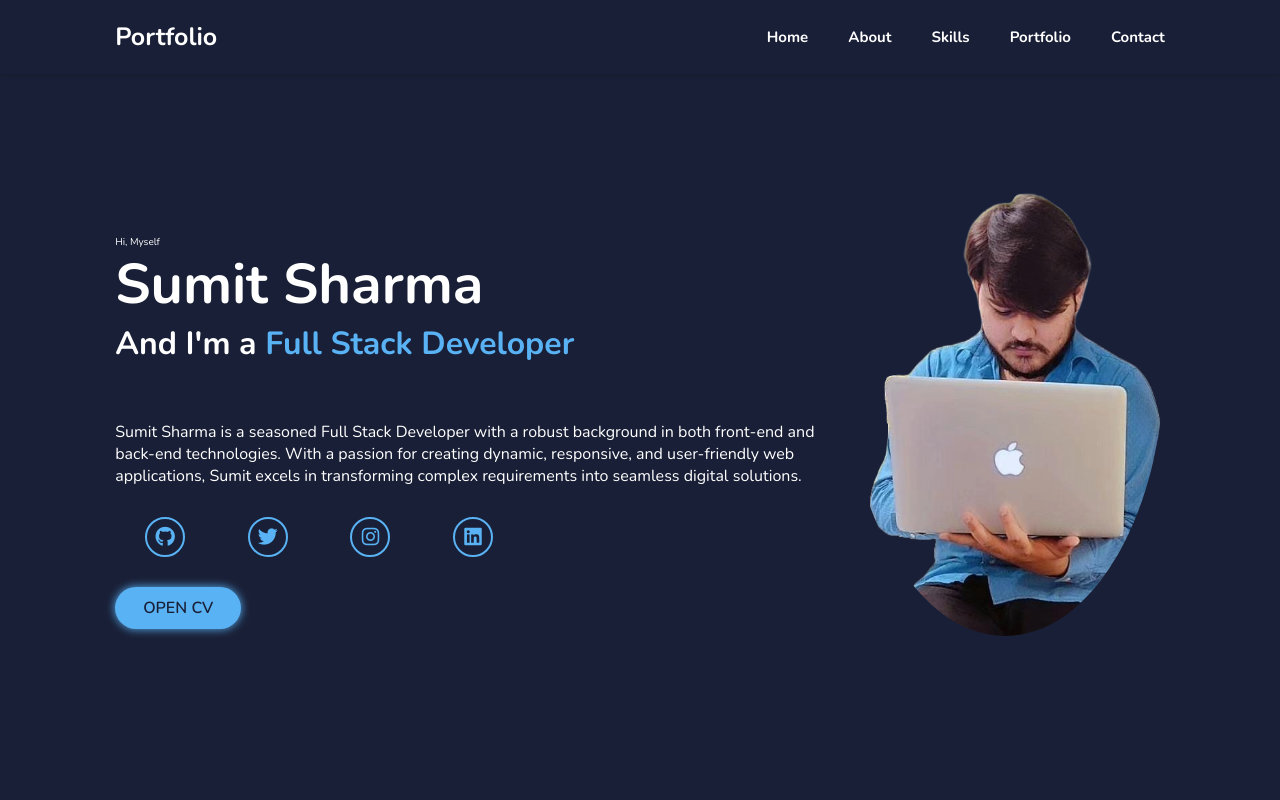
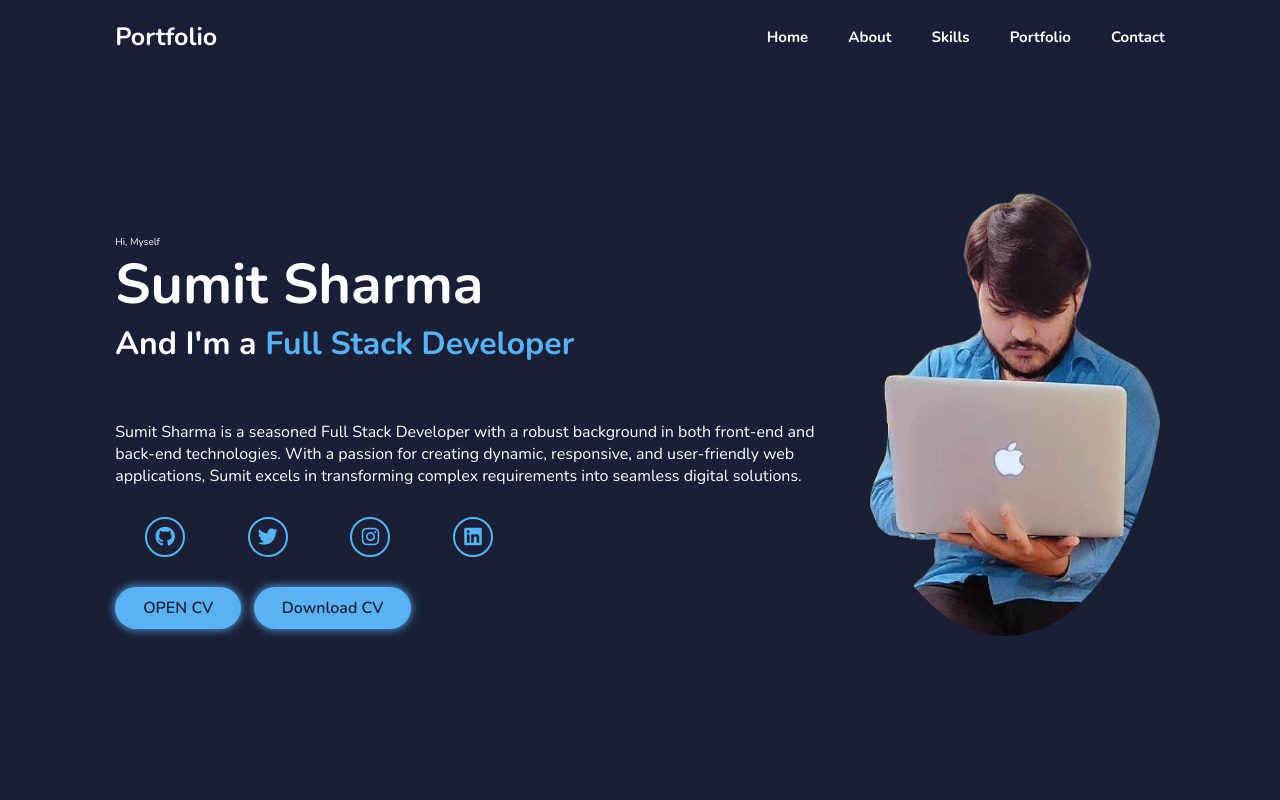
Before and after one commit to sumitsharma2112/sumit.github.io, a plain HTML site: page index.html in a window 1280 px wide. Shown: the top 800 px of the page. Drawn offline with nearby package versions, Linux system fonts and the light colour scheme; a script that the page names is missing.

Commit message:
Update index.html

```diff
--- a/index.html
+++ b/index.html
@@ -57,8 +57,8 @@ menuIcon.addEventListener('click', () => {
             <a href="https://www.instagram.com/_sam_00015/"><i class="fa-brands fa-instagram"></i></a>
             <a href="https://www.linkedin.com/in/sumit-sharma-4b8614283/"><i class="fa-brands fa-linkedin"></i></a>
         </div>
-<!--         <a href="img/aboutpic.png" class="btn" download="CV.png">Download CV</a> -->
-         <a href="img/aboutpic.jpg" class="btn" id="open-cv">OPEN CV</a>
+<a style="margin-right: 1rem;" href="img/aboutpic.jpg" class="btn" id="open-cv">OPEN CV</a>
+        <a href="img/aboutpic.jpg" class="btn" download="CV.png">Download CV</a>
     </div>
     <script>
            document.addEventListener('DOMContentLoaded', function() {
```
